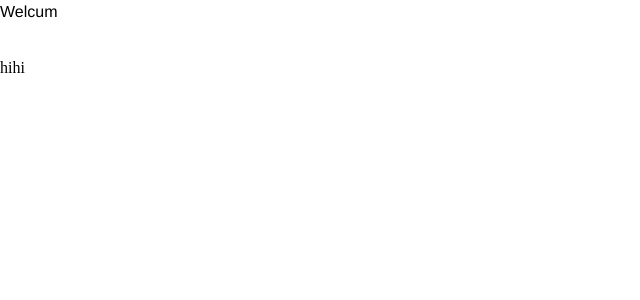
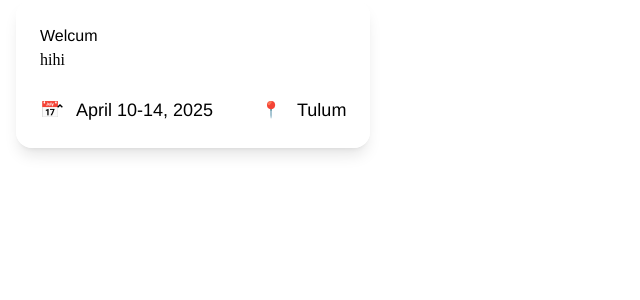
Before and after one commit to espressoGoddess/bachelorette, a Next.js app: page / in a window 1280 px wide. Shown: the top 300 px of the page, without its empty margins (0-640 px from the left). Built offline with nearby package versions, Linux system fonts and the light colour scheme.

Commit message:
Add prettier and pull in calendar component

```diff
--- a/package.json
+++ b/package.json
@@ -21,6 +21,7 @@
     "eslint": "^8",
     "eslint-config-next": "15.0.3",
     "postcss": "^8",
+    "prettier": "^3.3.3",
     "tailwindcss": "^3.4.1",
     "typescript": "^5"
   }
--- /dev/null
+++ b/src/app/Components/CalendarDropdown.tsx
@@ -0,0 +1,51 @@
+'use client';
+import { Menu } from '@headlessui/react';
+import { RiArrowDropdownLine } from './RiArrowDropdownLine';
+
+export default function CalendarDropdown() {
+  return (
+    <div className="relative inline-block text-left">
+      <Menu>
+        <Menu.Button className="relative card-btn">
+          📅
+          <span className="absolute right-0 -mr-2">
+            <RiArrowDropdownLine className="rotate-180" />
+          </span>
+        </Menu.Button>
+
+        <Menu.Items className="absolute left-0 -top-24 mt-2 w-48 fw-bold bg-ivory/80 rounded-md shadow-lg backdrop-blur-md focus:outline-none">
+          <div className="py-1">
+            <Menu.Item>
+              {({ active }) => (
+                <a
+                  href="https://calendar.google.com/calendar/render?action=TEMPLATE&text=Amber+%26+Nathan's+Wedding&dates=20250621T230000Z/20250622T050000Z&details=Celebrate+Amber+and+Nathan's+wedding+at+Maple+Falls,+WA!&location=Maple+Falls,+WA"
+                  target="_blank"
+                  rel="noferrer"
+                  className={`${
+                    active ? 'bg-sage/40 text-white' : 'text-sage'
+                  } block px-4 py-2 text-sm`}
+                >
+                  Add to Google Calendar
+                </a>
+              )}
+            </Menu.Item>
+
+            <Menu.Item>
+              {({ active }) => (
+                <a
+                  href="wedding.ics"
+                  download="Amber_and_Nathan_Wedding.ics"
+                  className={`${
+                    active ? 'bg-sage/40 text-white' : 'text-sage'
+                  } block px-4 py-2 text-sm`}
+                >
+                  Add to iCal/Outlook
+                </a>
+              )}
+            </Menu.Item>
+          </div>
+        </Menu.Items>
+      </Menu>
+    </div>
+  );
+}
--- /dev/null
+++ b/src/app/Components/IconBase.tsx
@@ -0,0 +1,18 @@
+export type IconProps = {
+  size?: number;
+  className?: string;
+  color?: string;
+  onClick?: () => void;
+  strokeWidth?: number;
+};
+
+export function mapSvgProps(props: IconProps) {
+  return {
+    className: props.className,
+    color: props.color,
+    height: props.size ?? '1em',
+    width: props.size ?? '1em',
+    onClick: props.onClick,
+    strokeWidth: props.strokeWidth ?? 0,
+  };
+}
--- /dev/null
+++ b/src/app/Components/RiArrowDropdownLine.tsx
@@ -0,0 +1,15 @@
+import { IconProps, mapSvgProps } from './IconBase';
+
+export function RiArrowDropdownLine(props: IconProps) {
+	return (
+		<svg
+			stroke="currentColor"
+			fill="currentColor"
+			viewBox="0 0 24 24"
+			xmlns="http://www.w3.org/2000/svg"
+			{...mapSvgProps(props)}
+		>
+			<path d="M12 15.0006L7.75732 10.758L9.17154 9.34375L12 12.1722L14.8284 9.34375L16.2426 10.758L12 15.0006Z"></path>
+		</svg>
+	);
+}
--- a/src/app/page.tsx
+++ b/src/app/page.tsx
@@ -1,8 +1,33 @@
+import CalendarDropdown from './Components/CalendarDropdown';
+const gCalLink = '@TODO';
+
 export default function Home() {
   return (
-      <main className="flex flex-col gap-8 row-start-2 items-center sm:items-start font-apple">
-      <h1>Welcum</h1>
-      <p className='font-merri'>hihi</p>
-        </main>
+    <main className="flex flex-col gap-8 row-start-2 items-center sm:items-start font-apple">
+      <div className="max-w-2xl mx-4 p-6 relative bg-white/60 rounded-2xl shadow-lg backdrop-blur-md">
+        <h1>Welcum</h1>
+        <p className="font-merri">hihi</p>
+        <div className="mt-6 flex flex-col md:flex-row space-y-4 md:space-y-0 md:space-x-12 items-center justify-center">
+          <div className="flex items-center space-x-4">
+            <CalendarDropdown />
+            <p className="text-lg text-center md:text-left">
+              April 10-14, 2025
+            </p>
+          </div>
+
+          <div className="flex items-center space-x-4">
+            <a
+              href={gCalLink}
+              target="_blank"
+              rel="noreferrer"
+              className="card-btn"
+            >
+              📍
+            </a>
+            <p className="text-lg text-center md:text-left">Tulum</p>
+          </div>
+        </div>
+      </div>
+    </main>
   );
 }
```
Also changed, not shown: src/app/layout.tsx (+4 -6 lines), 2 other files (tests, documents, lock files or other folders).
